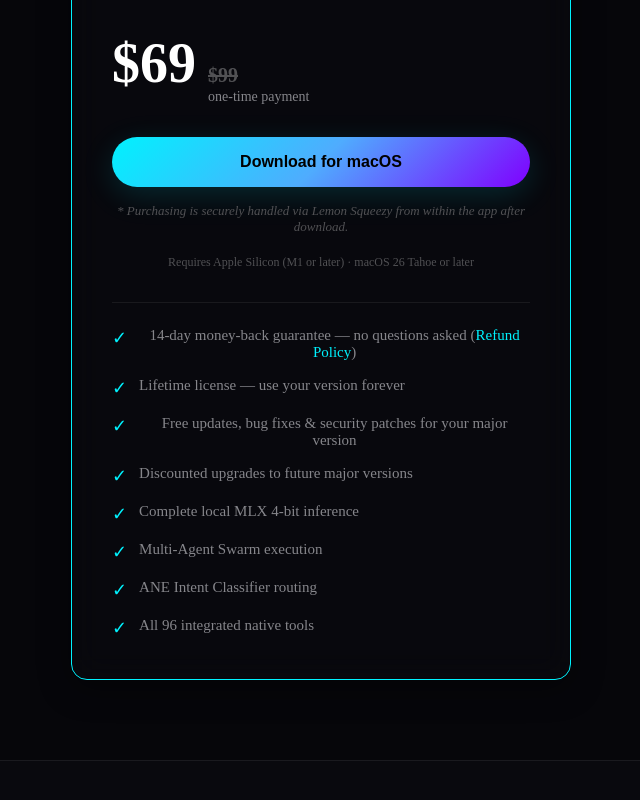
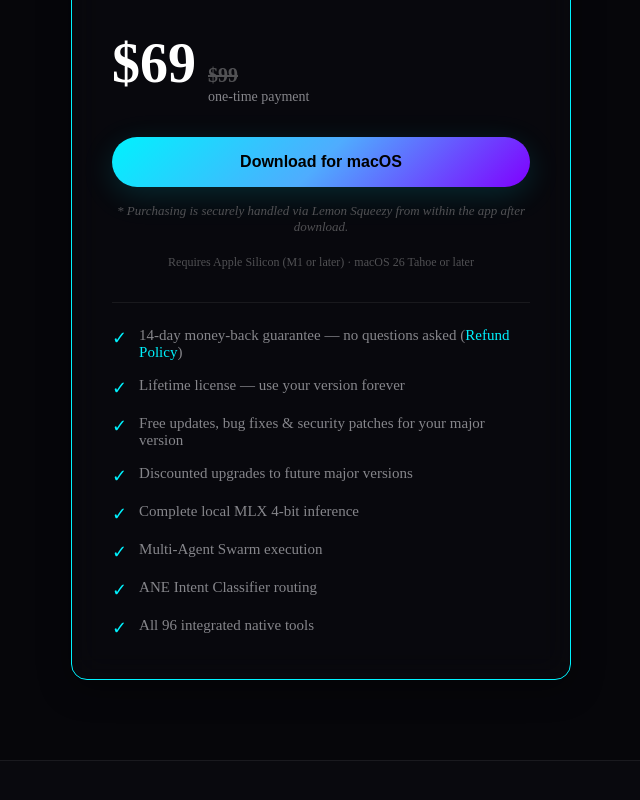
Before and after one commit to trgysvc/PheronAgentWeb, a Next.js app: page /pricing in a window 1280 px wide. Shown: the part 528-1328 px from the top of the page, without its empty margins (319-959 px from the left). Built offline with nearby package versions, Linux system fonts and the light colour scheme.

Commit message:
style: left-align guarantee list in pricing page

```diff
--- a/src/app/pricing/page.tsx
+++ b/src/app/pricing/page.tsx
@@ -67,7 +67,7 @@ export default function PricingPage() {
               </div>
 
               <div style={{ borderTop: "1px solid var(--border-glass)", paddingTop: "24px", marginTop: "8px" }}>
-                <ul style={{ listStyle: "none", display: "flex", flexDirection: "column", gap: "16px", fontSize: "15px", color: "var(--text-secondary)", padding: 0, margin: 0 }}>
+                <ul style={{ listStyle: "none", display: "flex", flexDirection: "column", gap: "16px", fontSize: "15px", color: "var(--text-secondary)", padding: 0, margin: 0, textAlign: "left" }}>
                   <li style={{ display: "flex", alignItems: "flex-start", gap: "12px" }}>
                     <span style={{ color: "var(--color-cyan)", fontSize: "18px" }}>✓</span>
                     <span>{t("pricing.guarantee", "14-day money-back guarantee — no questions asked")} (<Link href="/refund" style={{ color: "var(--color-cyan)", textDecoration: "none" }}>{t("footer.refund", "Refund Policy")}</Link>)</span>
```
